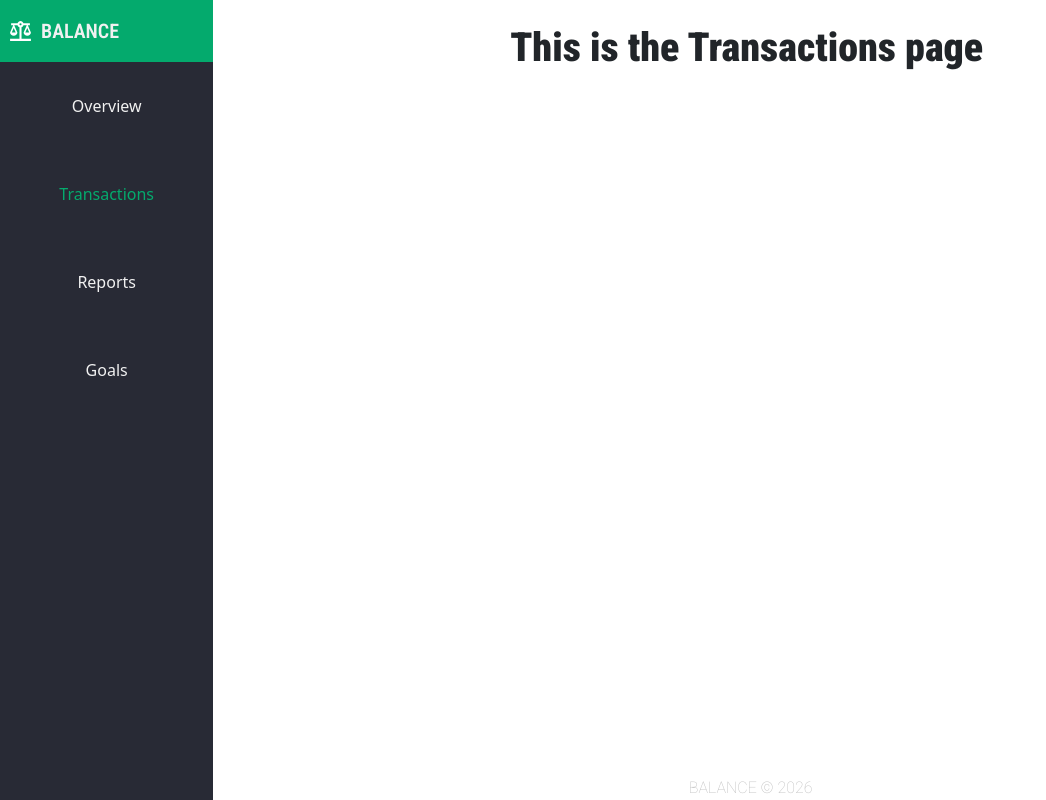
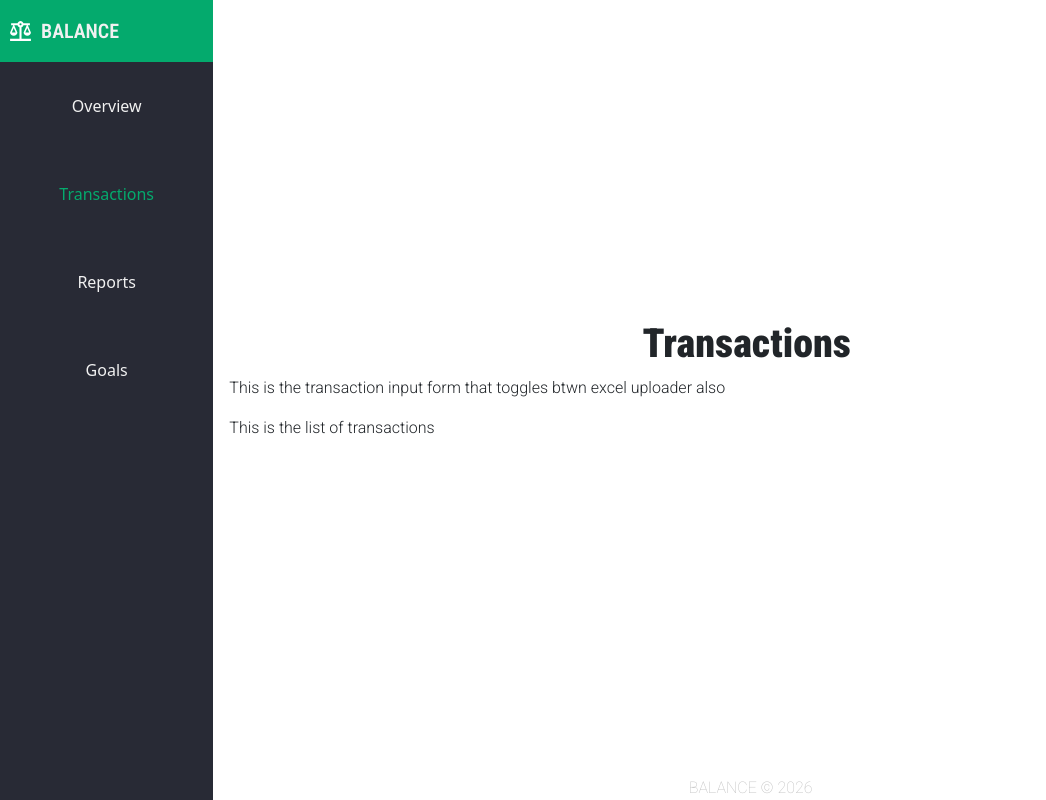
Before and after one commit to ezsota/balance, a React (Vite) app: page /transactions-view in a window 1280 px wide. Shown: the whole page, without its empty margins (0-1046 px from the left). Built offline with nearby package versions, Linux system fonts and the light colour scheme.

Commit message:
Started Transactions page

```diff
--- a/src/pages/Transactions.jsx
+++ b/src/pages/Transactions.jsx
@@ -1,7 +1,30 @@
-/* Components: TransactionInputs.jsx + Transaction List.jsx */
+/*
+Components: TransactionInputs.jsx + Transaction List.jsx
+    ===================================
+    Transaction Input Form / XL Uploader
+            (Toggle Between)
+    ===================================
+              Transaction List
+    -----------------------------------
+    -----------------------------------
+    -----------------------------------
+    ===================================
+
+*/
+
+import TransactionInputs from "../components/TransactionInputs.jsx";
+import TransactionList from "../components/TransactionList.jsx";
 
 export default function Transactions() {
     return (
-        <h1>This is the Transactions page</h1>
+        <div className="d-flex flex-column justify-content-center h-100 w-100">
+            {/* HEADER */}
+            <header>
+                <h1 className="text-center">Transactions</h1>
+            </header>
+            {/* COMPONENTS */}
+            <TransactionInputs />
+            <TransactionList />
+        </div>
     )
 };
--- a/src/styles.css
+++ b/src/styles.css
@@ -126,7 +126,7 @@ nav .active {
 }
 
 .overview-card-sm {
-    max-width: 300px !important;
+    max-width: 350px !important;
 }
 
 /* MEDIA QUERIES */
```
Also changed, not shown: src/components/TransactionInputs.jsx (+32 -0 lines).
